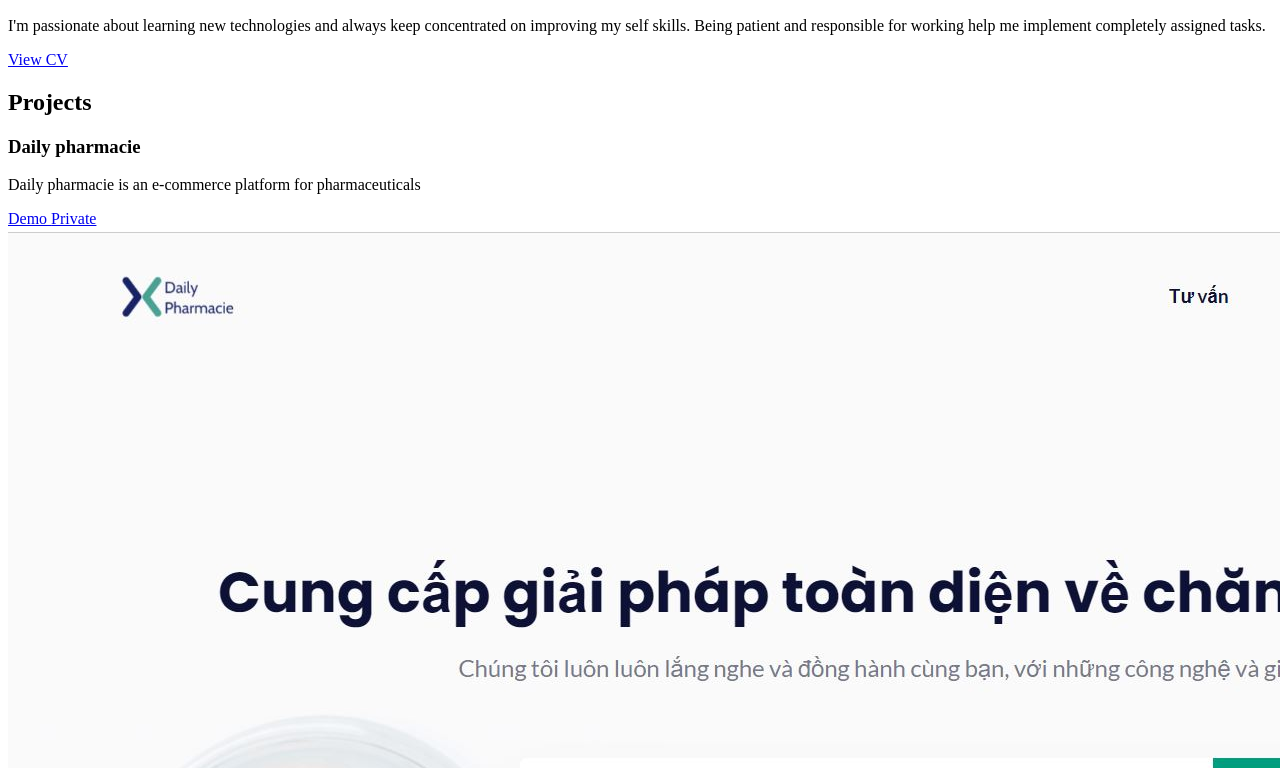
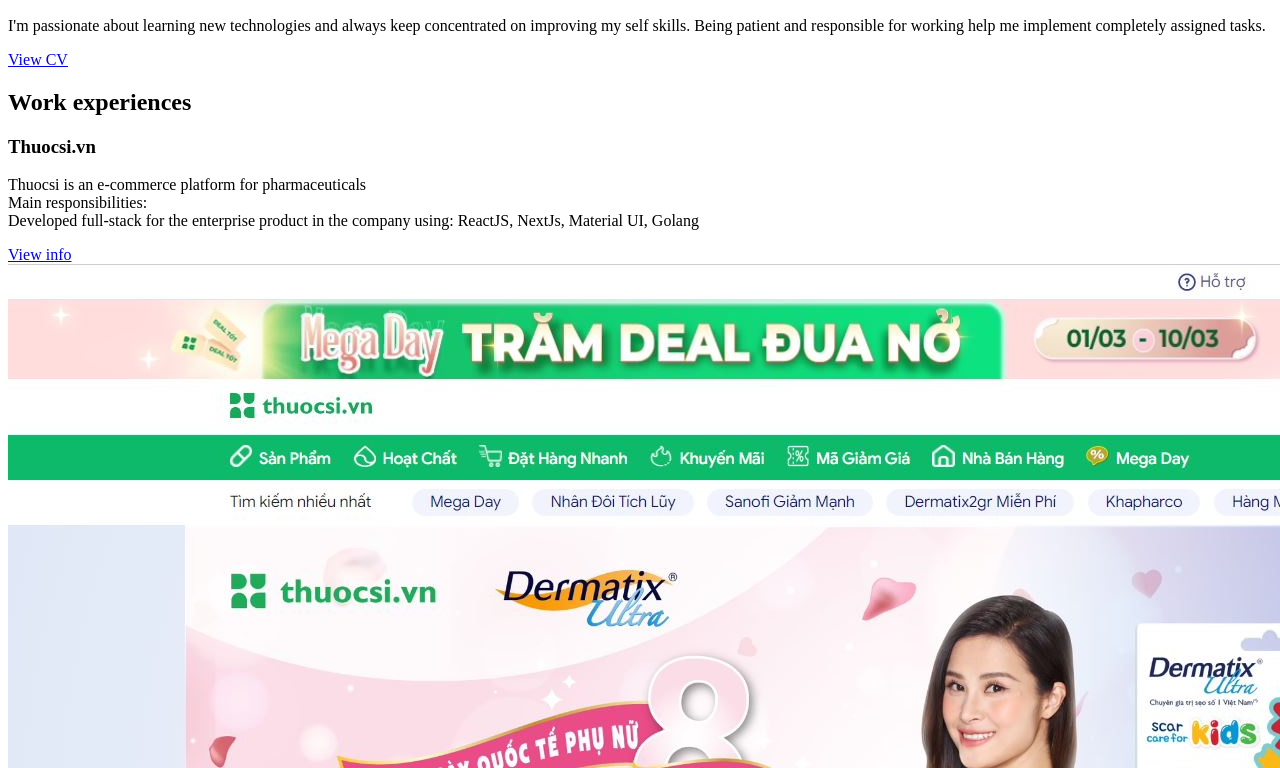
Before and after one commit to kimdungdt2412/portfolio, a website: page src/template.html in a window 1280 px wide. Shown: the part 572-1340 px from the top of the page. Drawn offline with nearby package versions, Linux system fonts and the light colour scheme.

Commit message:
update code

```diff
--- a/src/template.html
+++ b/src/template.html
@@ -87,6 +87,86 @@
     </div>
   </section>
 
+  <section id="jobs">
+    <div class="container">
+      <div class="project-wrapper">
+        <h2 class="section-title dark-blue-text">
+          Work experiences
+        </h2>
+
+        <!-- Each .row is a project -->
+        <div class="row">
+          <div class="col-lg-6 col-sm-12">
+            <div class="project-wrapper__text">
+              <h3 class="project-wrapper__text-title">
+                Thuocsi.vn
+              </h3>
+
+              <div>
+                <p class="mb-4">
+                  Thuocsi is an e-commerce platform for pharmaceuticals
+                  <br/>
+                  Main responsibilities:
+                  <br/>
+                  Developed full-stack for the enterprise product in the company using: ReactJS, NextJs, Material UI, Golang
+                </p>
+              </div>
+
+              <a target="_blank" class="cta-btn cta-btn--hero" href="http://dailypharmacie.com/https://thuocsi.vn/">
+                View info
+              </a>
+            </div>
+          </div>
+          <div class="col-lg-6 col-sm-12">
+            <div class="project-wrapper__image">
+              <a href="https://thuocsi.vn/" target="_blank">
+                <div data-tilt class="thumbnail rounded">
+                  <img class="img-fluid" src="./assets/thuocsi.JPG" />
+                </div>
+              </a>
+            </div>
+          </div>
+        </div>
+        <!-- /END Project -->
+
+        <!-- Each .row is a project
+        <div class="row">
+          <div class="col-lg-6 col-sm-12">
+            <div class="project-wrapper__text">
+              <h3 class="project-wrapper__text-title">
+                Akabiz
+              </h3>
+
+              <div>
+                <p class="mb-4">
+                  Clone Tix.vn - a website to book movie tickets online at theaters such as BHD, Galaxy, and CineStar.
+
+
+                </p>
+              </div>
+
+              <a target="_blank" class="cta-btn cta-btn--hero" href="http://103.116.104.163/">
+                View info
+              </a>
+            </div>
+          </div>
+          <div class="col-lg-6 col-sm-12">
+            <div class="project-wrapper__image">
+              <a href="http://103.116.104.163/" target="_blank">
+                <div data-tilt class="thumbnail rounded">
+                  <img class="img-fluid" src="./assets/project.jpg" />
+                </div>
+              </a>
+            </div>
+          </div>
+        </div> -->
+        <!-- /END Project -->
+
+      </div>
+    </div>
+  </section>
+  <!-- /END Projects Section -->
+
   <section id="projects">
     <div class="container">
       <div class="project-wrapper">
@@ -111,10 +191,10 @@
               <a target="_blank" class="cta-btn cta-btn--hero" href="http://dailypharmacie.com/">
                 Demo
               </a>
-              <a target="_blank" class="cta-btn text-color-main"
+              <!-- <a target="_blank" class="cta-btn text-color-main"
                 href="http://dailypharmacie.com/">
                 Private
-              </a>
+              </a> -->
             </div>
           </div>
           <div class="col-lg-8 col-sm-12">
@@ -145,19 +225,19 @@
                 </p>
               </div>
 
-              <a target="_blank" class="cta-btn cta-btn--hero" href="http://103.116.104.163/">
+              <a target="_blank" class="cta-btn cta-btn--hero" href="https://tix-movie-ticket.vercel.app/">
                 Demo
               </a>
-              <a target="_blank" class="cta-btn text-color-main"
+              <!-- <a target="_blank" class="cta-btn text-color-main"
                 href="https://github.com/kimdungdt2412/booking-ticket-movie">
                 Source
                 Code
-              </a>
+              </a> -->
             </div>
           </div>
           <div class="col-lg-8 col-sm-12">
             <div class="project-wrapper__image">
-              <a href="http://103.116.104.163/" target="_blank">
+              <a href="https://tix-movie-ticket.vercel.app/" target="_blank">
                 <div data-tilt class="thumbnail rounded">
                   <img class="img-fluid" src="./assets/project.jpg" />
                 </div>
@@ -184,9 +264,9 @@
               <a target="_blank" class="cta-btn cta-btn--hero" href="https://akabiz.net/#">
                 More Info
               </a>
-              <a target="_blank" class="cta-btn text-color-main" href="https://akabiz.net/#">
+              <!-- <a target="_blank" class="cta-btn text-color-main" href="https://akabiz.net/#">
                 Private
-              </a>
+              </a> -->
             </div>
           </div>
           <div class="col-lg-8 col-sm-12">
@@ -218,9 +298,9 @@
               <a target="_blank" class="cta-btn cta-btn--hero" href="https://dreamy-nobel-f89cbf.netlify.app/">
                 Demo
               </a>
-              <a target="_blank" class="cta-btn text-color-main" href="https://github.com/kimdungdt2412/Mercedes-Benz">
+              <!-- <a target="_blank" class="cta-btn text-color-main" href="https://github.com/kimdungdt2412/Mercedes-Benz">
                 Source Code
-              </a>
+              </a> -->
             </div>
           </div>
           <div class="col-lg-8 col-sm-12">
```
Also changed, not shown: src/assets/thuocsi.JPG (added), 1 other file.
